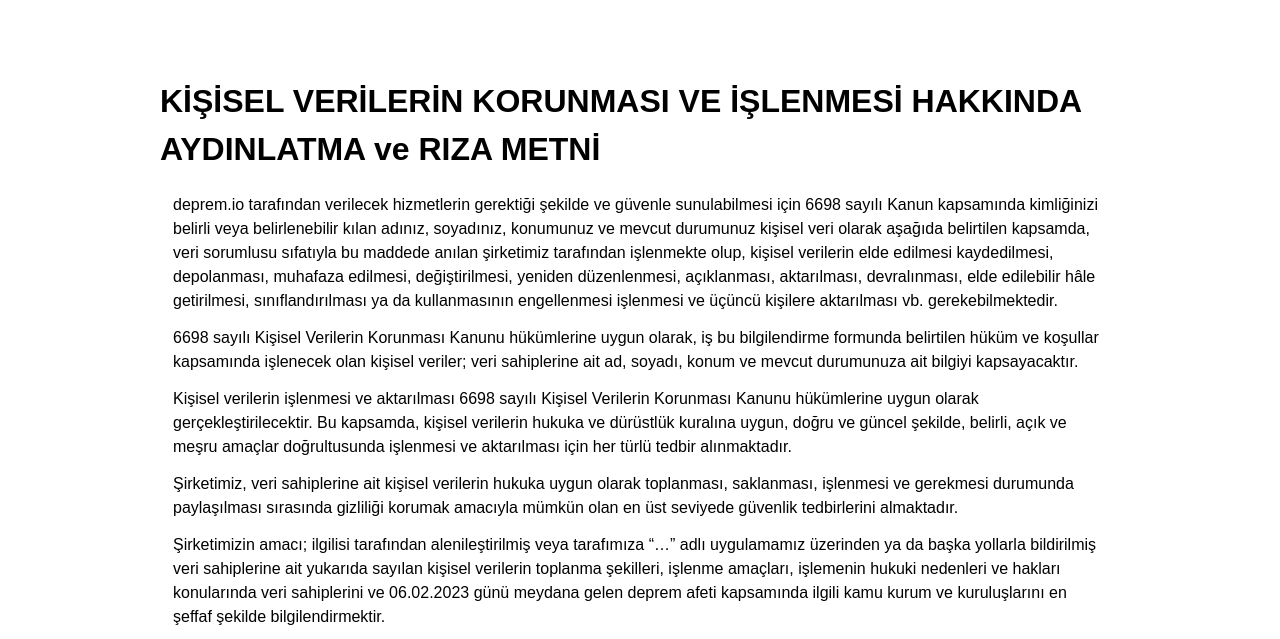
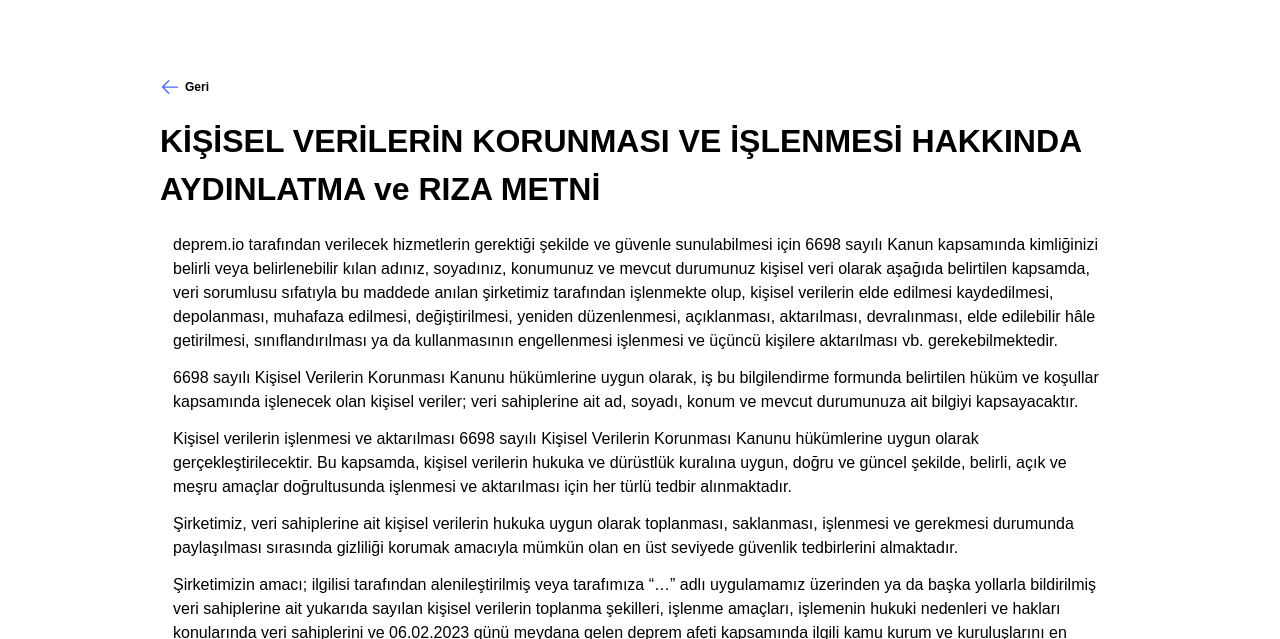
Before and after one commit to acikyazilimagi/deprem-io-frontend, a website: page legal/aydinlatma-ve-acik-riza-metni.html in a window 1280 px wide. Shown: the part 105-744 px from the top of the page. Drawn offline with Linux system fonts and the light colour scheme.

Commit message:
back buttons fixed

```diff
--- a/legal/aydinlatma-ve-acik-riza-metni.html
+++ b/legal/aydinlatma-ve-acik-riza-metni.html
@@ -40,6 +40,13 @@
 
     <main>
       <div class="container">
+        <a href="/" class="back-button">
+          <svg xmlns="http://www.w3.org/2000/svg" fill="none" viewBox="0 0 24 24" stroke-width="1.5"
+            stroke="rgba(71, 101, 255, 1)" aria-hidden="true">
+            <path stroke-linecap="round" stroke-linejoin="round" d="M10.5 19.5L3 12m0 0l7.5-7.5M3 12h18"></path>
+          </svg>
+          Geri
+        </a>
         <section>
           <h1>KİŞİSEL VERİLERİN KORUNMASI VE İŞLENMESİ HAKKINDA AYDINLATMA ve RIZA METNİ</h1>
 
```
Also changed, not shown: legal/cerez-politikasi.html (+7 -0 lines), legal/gizlilik-sozlesmesi.html (+7 -0 lines).
